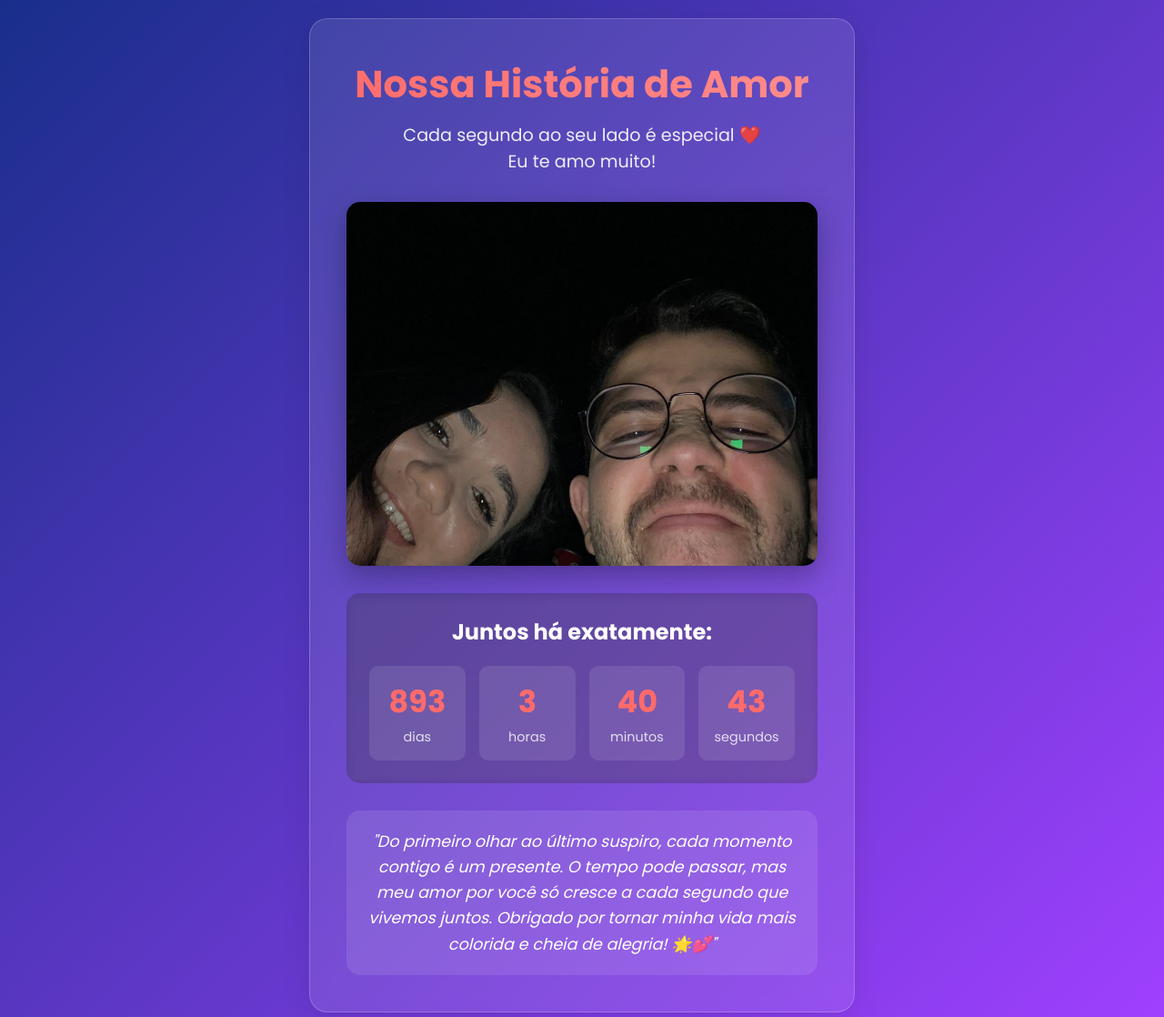
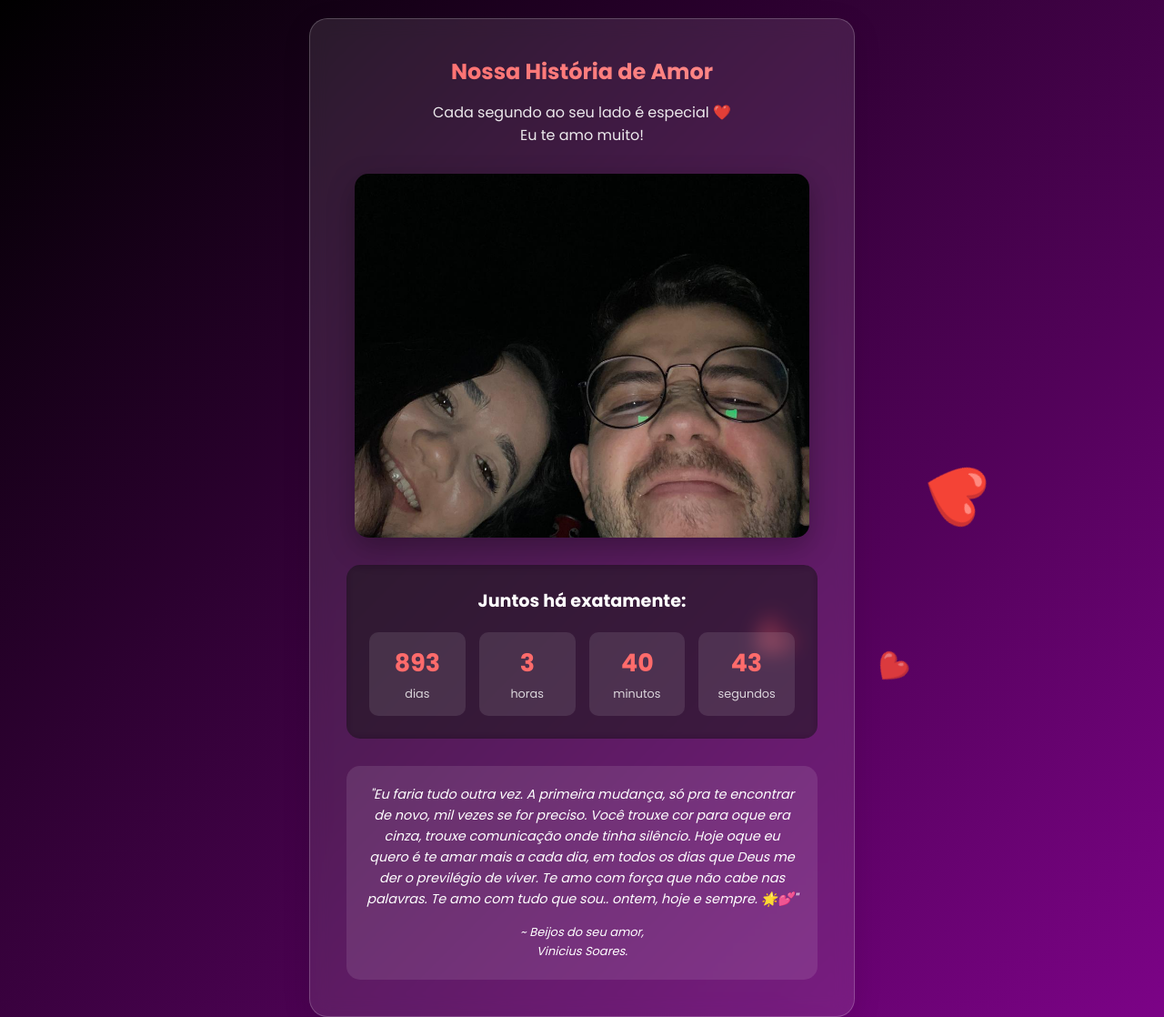
Before and after one commit to vinisoarescastro/meuamor, a plain HTML site: page index.html in a window 1280 px wide. Shown: the top 1118 px of the page at 91% size. Drawn offline with Linux system fonts and the light colour scheme.

Commit message:
add <3 em movimentos

```diff
--- a/app.js
+++ b/app.js
@@ -14,7 +14,7 @@ function showNextSlide() {
 }
 
 // Troca de slide a cada 3 segundos
-setInterval(showNextSlide, 3000);
+setInterval(showNextSlide, 2500);
 
 // CONTADOR DE TEMPO EM TEMPO REAL
 const startDate = new Date('2022-12-17T22:00:00'); // Data de início do namoro
@@ -41,3 +41,52 @@ setInterval(updateCounter, 1000);
 
 // Chama a função uma vez quando a página carrega
 updateCounter();
+
+// ANIMAÇÃO DE CORAÇÕES VOANDO
+function createHeart() {
+    const heartsContainer = document.getElementById('heartsContainer');
+    const heart = document.createElement('div');
+
+    // Adiciona a classe heart
+    heart.classList.add('heart');
+
+    // Escolhe tamanho aleatório
+    const sizes = ['small', 'medium', 'large'];
+    const randomSize = sizes[Math.floor(Math.random() * sizes.length)];
+    heart.classList.add(randomSize);
+
+    // Símbolos de coração diferentes
+    const heartSymbols = ['❤️', '💖', '💗', '💝'];
+    heart.innerHTML = heartSymbols[Math.floor(Math.random() * heartSymbols.length)];
+
+    // Posição horizontal aleatória
+    heart.style.left = Math.random() * 100 + '%';
+
+    // Delay aleatório para movimento mais natural
+    heart.style.animationDelay = Math.random() * 2 + 's';
+
+    // Adiciona o coração à tela
+    heartsContainer.appendChild(heart);
+
+    // Remove o coração depois da animação para não sobrecarregar
+    setTimeout(() => {
+        if (heart.parentNode) {
+            heart.parentNode.removeChild(heart);
+        }
+    }, 15000); // Remove após 15 segundos
+}
+
+// Cria corações em intervalos aleatórios
+function startHeartAnimation() {
+    createHeart();
+
+    // Próximo coração entre 1 a 3 segundos
+    const nextHeartDelay = Math.random() * 1000 + 1000;
+    setTimeout(startHeartAnimation, nextHeartDelay);
+}
+
+// Inicia a animação de corações quando a página carrega
+window.addEventListener('load', () => {
+    // Pequeno delay para a página carregar completamente
+    setTimeout(startHeartAnimation, 200);
+})
--- a/index.html
+++ b/index.html
@@ -11,6 +11,7 @@
 
 </head>
 <body>
+    <div class="floating-hearts" id="heartsContainer"></div>
     <div class="container">
         <h1>Nossa História de Amor</h1>
         <p class="subtitle">Cada segundo ao seu lado é especial ❤️<br>Eu te amo muito!</p>
@@ -56,10 +57,13 @@
 
         <!-- Mensagem romântica -->
         <div class="romantic-message">
-            "Do primeiro olhar ao último suspiro, cada momento contigo é um presente.
-            O tempo pode passar, mas meu amor por você só cresce a cada segundo que vivemos juntos.
-            Obrigado por tornar minha vida mais colorida e cheia de alegria! 🌟💕"
+            "Eu faria tudo outra vez. A primeira mudança, só pra te encontrar de novo, mil vezes se for preciso.
+            Você trouxe cor para oque era cinza, trouxe comunicação onde tinha silêncio.
+            Hoje oque eu quero é te amar mais a cada dia, em todos os dias que Deus me der o previlégio de viver.
+            Te amo com força que não cabe nas palavras. Te amo com tudo que sou.. ontem, hoje e sempre. 🌟💕"
+            <p>~ Beijos do seu amor,<br>Vinicius Soares.</p>
         </div>
+
     </div>
     <script src="app.js"></script>
 </body>
--- a/style.css
+++ b/style.css
@@ -7,7 +7,7 @@
 
 body {
     font-family: 'Poppins', 'Segoe UI', Tahoma, Geneva, Verdana, sans-serif;
-    background: linear-gradient(135deg, #192e8b 0%, #a040ff 100%);
+    background: linear-gradient(135deg, #000000 0%, #7d0388 100%);
     min-height: 100vh;
     display: flex;
     align-items: center;
@@ -28,7 +28,7 @@ body {
 }
 
 h1 {
-    font-size: 2.6rem;
+    font-size: 1.5rem;
     margin-bottom: 10px;
     background: linear-gradient(45deg, #ff6b6b, #ff8e8e);
     -webkit-background-clip: text;
@@ -37,7 +37,7 @@ h1 {
 }
 
 .subtitle {
-    font-size: 1.2rem;
+    font-size: 1rem;
     margin-bottom: 30px;
     opacity: 0.9;
 }
@@ -45,7 +45,7 @@ h1 {
 /* Container do slideshow */
 .slideshow-container {
     position: relative;
-    max-width: 600px;
+    max-width: 500px;
     margin: 0 auto 30px;
     border-radius: 15px;
     overflow: hidden;
@@ -66,7 +66,7 @@ h1 {
 
 /* Contador de tempo */
 .time-counter {
-    background: rgba(0, 0, 0, 0.24);
+    background: rgba(0, 0, 0, 0.473);
     padding: 25px;
     border-radius: 15px;
     margin: 30px 0;
@@ -74,7 +74,7 @@ h1 {
 }
 
 .time-counter h2 {
-    font-size: 1.5rem;
+    font-size: 1.2rem;
     margin-bottom: 15px;
 }
 
@@ -92,26 +92,32 @@ h1 {
 }
 
 .time-number {
-    font-size: 2rem;
+    font-size: 1.6rem;
     font-weight: bold;
     color: #ff6b6b;
 }
 
 .time-label {
-    font-size: 0.9rem;
+    font-size: 0.8rem;
     opacity: 0.8;
     margin-top: 5px;
 }
 
 /* Mensagem romântica */
 .romantic-message {
-    font-size: 1.1rem;
+    font-size: 1rem;
     line-height: 1.6;
     margin-top: 25px;
     padding: 20px;
     background: rgba(255, 255, 255, 0.1);
     border-radius: 15px;
     font-style: italic;
+}
+
+.romantic-message, p{
+    font-size: 0.9em;
+    margin-top: 15px;
+
 }
 
 /* Animação sutil */
@@ -123,6 +129,71 @@ h1 {
 
 .time-number {
     animation: pulse 2s infinite;
+}
+
+/* ANIMAÇÃO DE CORAÇÕES VOANDO */
+.floating-hearts {
+    position: fixed;
+    top: 0;
+    left: 0;
+    width: 100%;
+    height: 100%;
+    pointer-events: none; /* Não interfere nos cliques */
+    z-index: -1; /* Fica atrás do conteúdo */
+    overflow: hidden;
+}
+
+.heart {
+    position: absolute;
+    color: #ff69b4;
+    font-size: 20px;
+    animation: floatUp 8s linear infinite;
+    opacity: 0;
+}
+
+/* Diferentes tamanhos de corações */
+.heart.small {
+    font-size: 30px;
+    animation-duration: 6s;
+}
+
+.heart.medium {
+    font-size: 45px;
+    animation-duration: 9s;
+}
+
+.heart.large {
+    font-size: 60px;
+    animation-duration: 12s;
+}
+
+/* Animação principal - corações voando */
+@keyframes floatUp {
+    0% {
+        bottom: -50px;
+        opacity: 0;
+        transform: translateX(0) rotate(0deg);
+    }
+    10% {
+        opacity: 1;
+    }
+    90% {
+        opacity: 1;
+    }
+    100% {
+        bottom: 100vh;
+        opacity: 0;
+        transform: translateX(100px) rotate(360deg);
+    }
+}
+
+/* Diferentes velocidades e movimentos */
+.heart:nth-child(odd) {
+    animation-timing-function: ease-in-out;
+}
+
+.heart:nth-child(even) {
+    animation-timing-function: ease-out;
 }
 
 /* Responsividade */
@@ -144,4 +215,17 @@ h1 {
     .slide {
         height: 250px;
     }
+
+    /* Corações menores no mobile */
+    .heart {
+        font-size: 16px;
+    }
+
+    .heart.small {
+        font-size: 12px;
+    }
+
+    .heart.large {
+        font-size: 20px;
+    }
 }
```
